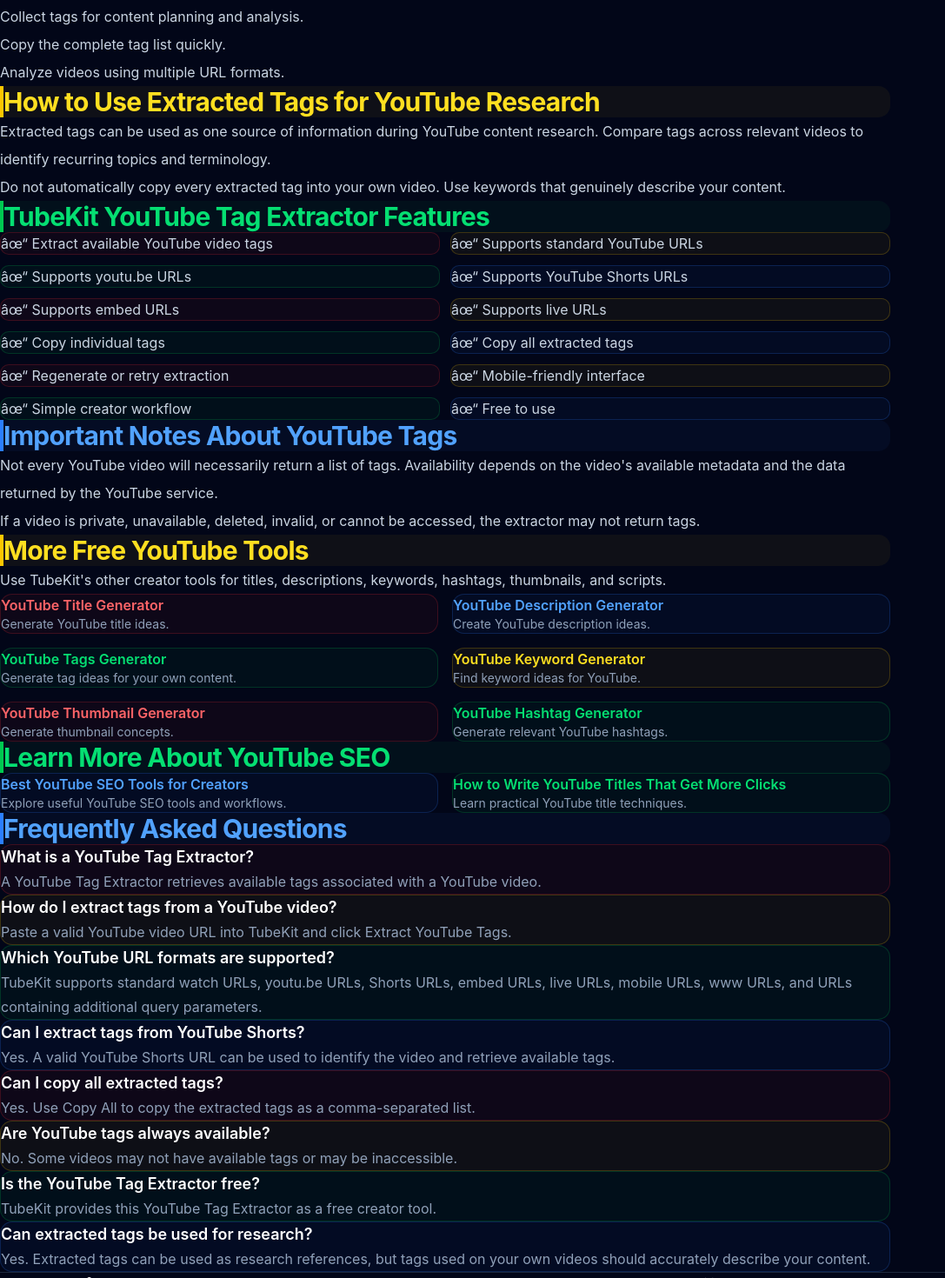
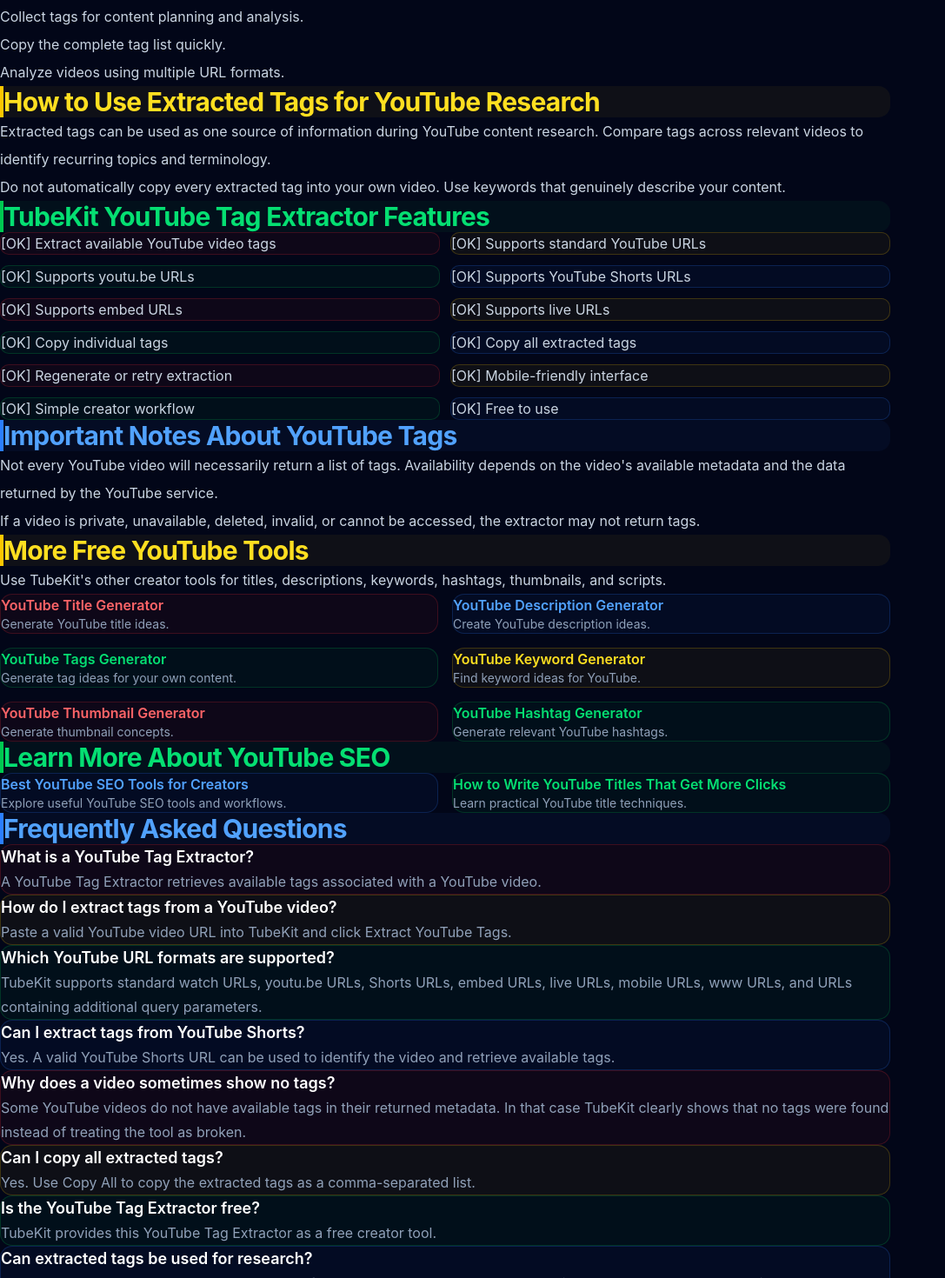
Before and after one commit to prateek4322/TubeKit-v2, a React (Vite) app in the folder client/: page /tools/tag-extractor in a window 1280 px wide. Shown: the part 1330-2800 px from the top of the page at 87% size, without its empty margins (0-1087 px from the left). Built offline with nearby package versions, Linux system fonts and the light colour scheme; no server answers.

Commit message:
Update TagExtractor.jsx

```diff
--- a/client/src/pages/tools/TagExtractor.jsx
+++ b/client/src/pages/tools/TagExtractor.jsx
@@ -30,34 +30,64 @@
   const [loading, setLoading] = useState(false);
   const [results, setResults] = useState([]);
   const [lastFormData, setLastFormData] = useState(null);
+  const [videoInfo, setVideoInfo] = useState(null);
+  const [noTagsFound, setNoTagsFound] = useState(false);
+
   const autoGeneratedQuery = useRef("");
+
+  /* =========================================================
+     EXTRACT TAGS
+     ========================================================= */
 
   const handleGenerate = async (formData) => {
     try {
       setLoading(true);
       setLastFormData(formData);
+      setResults([]);
+      setVideoInfo(null);
+      setNoTagsFound(false);
 
       const url = String(formData?.topic || "").trim();
 
       if (!url) {
         alert("Please enter a YouTube video URL.");
-        setResults([]);
         return;
       }
 
       const response = await api.get("/youtube/tags", {
-        params: { url },
+        params: {
+          url,
+        },
       });
 
       if (response.data.success) {
-        const tags = Array.isArray(response.data.data?.tags)
-          ? response.data.data.tags
+        const data = response.data.data || {};
+
+        const tags = Array.isArray(data.tags)
+          ? data.tags
+              .map((tag) => String(tag).trim())
+              .filter(Boolean)
           : [];
 
+        setVideoInfo({
+          videoId: data.videoId || "",
+          videoUrl: data.videoUrl || url,
+          title: data.title || "",
+          channelTitle: data.channelTitle || "",
+          channelId: data.channelId || "",
+        });
+
         setResults(tags);
+
+        if (tags.length === 0) {
+          setNoTagsFound(true);
+        }
       } else {
         setResults([]);
-        alert(response.data.message || "Failed to extract YouTube tags");
+        alert(
+          response.data.message ||
+            "Failed to extract YouTube tags"
+        );
       }
     } catch (error) {
       console.error("TAG EXTRACTOR ERROR:", error);
@@ -71,10 +101,16 @@
       );
 
       setResults([]);
+      setVideoInfo(null);
+      setNoTagsFound(false);
     } finally {
       setLoading(false);
     }
   };
+
+  /* =========================================================
+     HERO SEARCH -> AUTO EXTRACT
+     ========================================================= */
 
   useEffect(() => {
     const value = query.trim();
@@ -84,8 +120,14 @@
 
     autoGeneratedQuery.current = value;
 
-    handleGenerate({ topic: value });
+    handleGenerate({
+      topic: value,
+    });
   }, [query]);
+
+  /* =========================================================
+     COPY
+     ========================================================= */
 
   const copyTag = async (text) => {
     try {
@@ -97,13 +139,21 @@
   };
 
   const copyAll = async () => {
+    if (!results.length) return;
+
     try {
-      await navigator.clipboard.writeText(results.join(", "));
+      await navigator.clipboard.writeText(
+        results.join(", ")
+      );
       alert("All tags copied!");
     } catch (error) {
       console.error("COPY ALL ERROR:", error);
     }
   };
+
+  /* =========================================================
+     FAQ
+     ========================================================= */
 
   const faqs = [
     {
@@ -127,14 +177,14 @@
         "Yes. A valid YouTube Shorts URL can be used to identify the video and retrieve available tags.",
     },
     {
+      question: "Why does a video sometimes show no tags?",
+      answer:
+        "Some YouTube videos do not have available tags in their returned metadata. In that case TubeKit clearly shows that no tags were found instead of treating the tool as broken.",
+    },
+    {
       question: "Can I copy all extracted tags?",
       answer:
         "Yes. Use Copy All to copy the extracted tags as a comma-separated list.",
-    },
-    {
-      question: "Are YouTube tags always available?",
-      answer:
-        "No. Some videos may not have available tags or may be inaccessible.",
     },
     {
       question: "Is the YouTube Tag Extractor free?",
@@ -149,7 +199,10 @@
   ];
 
   const breadcrumbs = [
-    { name: "Home", path: "/" },
+    {
+      name: "Home",
+      path: "/",
+    },
     {
       name: "YouTube Tag Extractor",
       path: "/tools/tag-extractor",
@@ -185,6 +238,82 @@
           }}
         />
 
+{/* ===================================================
+            VIDEO INFO
+            =================================================== */}
+
+        {!loading && videoInfo && (
+          <div className="mt-8 overflow-hidden rounded-2xl border border-blue-500/20 bg-slate-900/80">
+            <div className="border-b border-slate-800 px-5 py-4">
+              <p className="text-sm font-medium text-blue-400">
+                Video Analyzed
+              </p>
+            </div>
+
+            <div className="p-5">
+              <div className="flex flex-col gap-4 sm:flex-row sm:items-center">
+                <div className="min-w-0 flex-1">
+                  <h2 className="text-xl font-bold text-white">
+                    {videoInfo.title || "YouTube Video"}
+                  </h2>
+
+                  {videoInfo.channelTitle && (
+                    <p className="mt-2 text-sm text-slate-400">
+                      Channel: {videoInfo.channelTitle}
+                    </p>
+                  )}
+                </div>
+
+                {videoInfo.videoUrl && (
+                  <a
+                    href={videoInfo.videoUrl}
+                    target="_blank"
+                    rel="noreferrer"
+                    className="shrink-0 rounded-xl border border-red-500/30 bg-red-500/5 px-4 py-2 text-sm font-semibold text-red-400 transition hover:border-red-400 hover:bg-red-500/10"
+                  >
+                    Open Video
+                  </a>
+                )}
+              </div>
+            </div>
+          </div>
+        )}
+
+        {/* ===================================================
+            NO TAGS FOUND
+            =================================================== */}
+
+        {!loading && noTagsFound && (
+          <div className="mt-8 rounded-2xl border border-yellow-400/20 bg-yellow-400/5 p-6">
+            <div className="flex items-start gap-4">
+              <div className="flex h-11 w-11 shrink-0 items-center justify-center rounded-xl bg-yellow-400/10 text-xl">
+                !
+              </div>
+
+              <div>
+                <h2 className="text-2xl font-bold text-white">
+                  No YouTube Tags Found
+                </h2>
+
+                <p className="mt-2 leading-7 text-slate-400">
+                  This video was found successfully, but no available
+                  YouTube tags were returned for its metadata.
+                </p>
+
+                <p className="mt-2 text-sm leading-6 text-slate-500">
+                  Try another public YouTube video to check whether tags
+                  are available.
+                </p>
+              </div>
+            </div>
+          </div>
+        )}
+
+        {/* ===================================================
+            TAG OUTPUT
+            =================================================== */}
+
+        {!noTagsFound && (
           <ToolOutput
             results={results}
             loading={loading}
@@ -196,6 +325,11 @@
               }
             }}
           />
+        )}
+
+{/* ===================================================
+            SEO CONTENT
+            =================================================== */}
 
         <section className="mt-16 space-y-12">
           <div>
@@ -229,7 +363,10 @@
               <li>Copy the URL of the YouTube video.</li>
               <li>Paste the URL into the extractor.</li>
               <li>
-                Click the <strong className="text-white">Extract YouTube Tags</strong>{" "}
+                Click the{" "}
+                <strong className="text-white">
+                  Extract YouTube Tags
+                </strong>{" "}
                 button.
               </li>
               <li>Review the available tags.</li>
@@ -243,55 +380,68 @@
             </SectionHeading>
 
             <p className="mt-5 leading-8 text-slate-300">
-              TubeKit supports common YouTube URL formats, including the
-              following:
+              TubeKit supports common YouTube URL formats, including:
             </p>
 
             <div className="mt-6 grid gap-4 sm:grid-cols-2">
               <div className="rounded-xl border border-red-500/20 bg-red-500/5 p-5">
-                <p className="font-semibold text-red-400">Standard Watch URL</p>
+                <p className="font-semibold text-red-400">
+                  Standard Watch URL
+                </p>
                 <p className="mt-2 break-all text-sm text-slate-300">
                   https://www.youtube.com/watch?v=VIDEO_ID
                 </p>
               </div>
 
               <div className="rounded-xl border border-yellow-400/20 bg-yellow-400/5 p-5">
-                <p className="font-semibold text-yellow-300">Short URL</p>
+                <p className="font-semibold text-yellow-300">
+                  Short URL
+                </p>
                 <p className="mt-2 break-all text-sm text-slate-300">
                   https://youtu.be/VIDEO_ID
                 </p>
               </div>
 
               <div className="rounded-xl border border-green-500/20 bg-green-500/5 p-5">
-                <p className="font-semibold text-green-400">Shorts URL</p>
+                <p className="font-semibold text-green-400">
+                  Shorts URL
+                </p>
                 <p className="mt-2 break-all text-sm text-slate-300">
                   https://www.youtube.com/shorts/VIDEO_ID
                 </p>
               </div>
 
               <div className="rounded-xl border border-blue-500/20 bg-blue-500/5 p-5">
-                <p className="font-semibold text-blue-400">Embed URL</p>
+                <p className="font-semibold text-blue-400">
+                  Embed URL
+                </p>
                 <p className="mt-2 break-all text-sm text-slate-300">
                   https://www.youtube.com/embed/VIDEO_ID
                 </p>
               </div>
 
               <div className="rounded-xl border border-red-500/20 bg-red-500/5 p-5">
-                <p className="font-semibold text-red-400">Live URL</p>
+                <p className="font-semibold text-red-400">
+                  Live URL
+                </p>
                 <p className="mt-2 break-all text-sm text-slate-300">
                   https://www.youtube.com/live/VIDEO_ID
                 </p>
               </div>
 
               <div className="rounded-xl border border-yellow-400/20 bg-yellow-400/5 p-5">
-                <p className="font-semibold text-yellow-300">Mobile URL</p>
+                <p className="font-semibold text-yellow-300">
+                  Mobile URL
+                </p>
                 <p className="mt-2 break-all text-sm text-slate-300">
                   https://m.youtube.com/watch?v=VIDEO_ID
                 </p>
               </div>
 
               <div className="rounded-xl border border-green-500/20 bg-green-500/5 p-5">
-                <p className="font-semibold text-green-400">WWW URL</p>
+                <p className="font-semibold text-green-400">
+                  WWW URL
+                </p>
                 <p className="mt-2 break-all text-sm text-slate-300">
                   https://www.youtube.com/watch?v=VIDEO_ID
                 </p>
@@ -307,6 +457,7 @@
               </div>
             </div>
           </div>
+
 
           <div>
             <SectionHeading color="blue">
@@ -356,6 +507,7 @@
               video. Use keywords that genuinely describe your content.
             </p>
           </div>
+
           <div>
             <SectionHeading color="green">
               TubeKit YouTube Tag Extractor Features
@@ -363,40 +515,40 @@
 
             <ul className="mt-6 grid gap-3 text-slate-300 sm:grid-cols-2">
               <li className="rounded-lg border border-red-500/20 bg-red-500/5 p-3">
-                âœ“ Extract available YouTube video tags
+                [OK] Extract available YouTube video tags
               </li>
               <li className="rounded-lg border border-yellow-400/20 bg-yellow-400/5 p-3">
-                âœ“ Supports standard YouTube URLs
+                [OK] Supports standard YouTube URLs
               </li>
               <li className="rounded-lg border border-green-500/20 bg-green-500/5 p-3">
-                âœ“ Supports youtu.be URLs
+                [OK] Supports youtu.be URLs
               </li>
               <li className="rounded-lg border border-blue-500/20 bg-blue-500/5 p-3">
-                âœ“ Supports YouTube Shorts URLs
+                [OK] Supports YouTube Shorts URLs
               </li>
               <li className="rounded-lg border border-red-500/20 bg-red-500/5 p-3">
-                âœ“ Supports embed URLs
+                [OK] Supports embed URLs
               </li>
               <li className="rounded-lg border border-yellow-400/20 bg-yellow-400/5 p-3">
-                âœ“ Supports live URLs
+                [OK] Supports live URLs
               </li>
               <li className="rounded-lg border border-green-500/20 bg-green-500/5 p-3">
-                âœ“ Copy individual tags
+                [OK] Copy individual tags
               </li>
               <li className="rounded-lg border border-blue-500/20 bg-blue-500/5 p-3">
-                âœ“ Copy all extracted tags
+                [OK] Copy all extracted tags
               </li>
               <li className="rounded-lg border border-red-500/20 bg-red-500/5 p-3">
-                âœ“ Regenerate or retry extraction
+                [OK] Regenerate or retry extraction
               </li>
               <li className="rounded-lg border border-yellow-400/20 bg-yellow-400/5 p-3">
-                âœ“ Mobile-friendly interface
+                [OK] Mobile-friendly interface
               </li>
               <li className="rounded-lg border border-green-500/20 bg-green-500/5 p-3">
-                âœ“ Simple creator workflow
+                [OK] Simple creator workflow
               </li>
               <li className="rounded-lg border border-blue-500/20 bg-blue-500/5 p-3">
-                âœ“ Free to use
+                [OK] Free to use
               </li>
             </ul>
           </div>
@@ -502,6 +654,7 @@
               </Link>
             </div>
           </div>
+
           <div>
             <SectionHeading color="green">
               Learn More About YouTube SEO
@@ -551,11 +704,14 @@
                 return (
                   <div
                     key={faq.question}
-                    className={`rounded-xl border p-5 ${colors[index % 4]}`}
+                    className={`rounded-xl border p-5 ${
+                      colors[index % 4]
+                    }`}
                   >
                     <h3 className="text-lg font-semibold text-white">
                       {faq.question}
                     </h3>
+
                     <p className="mt-2 leading-7 text-slate-400">
                       {faq.answer}
                     </p>
```
Lines whose indentation alone changed are shown as unchanged.
